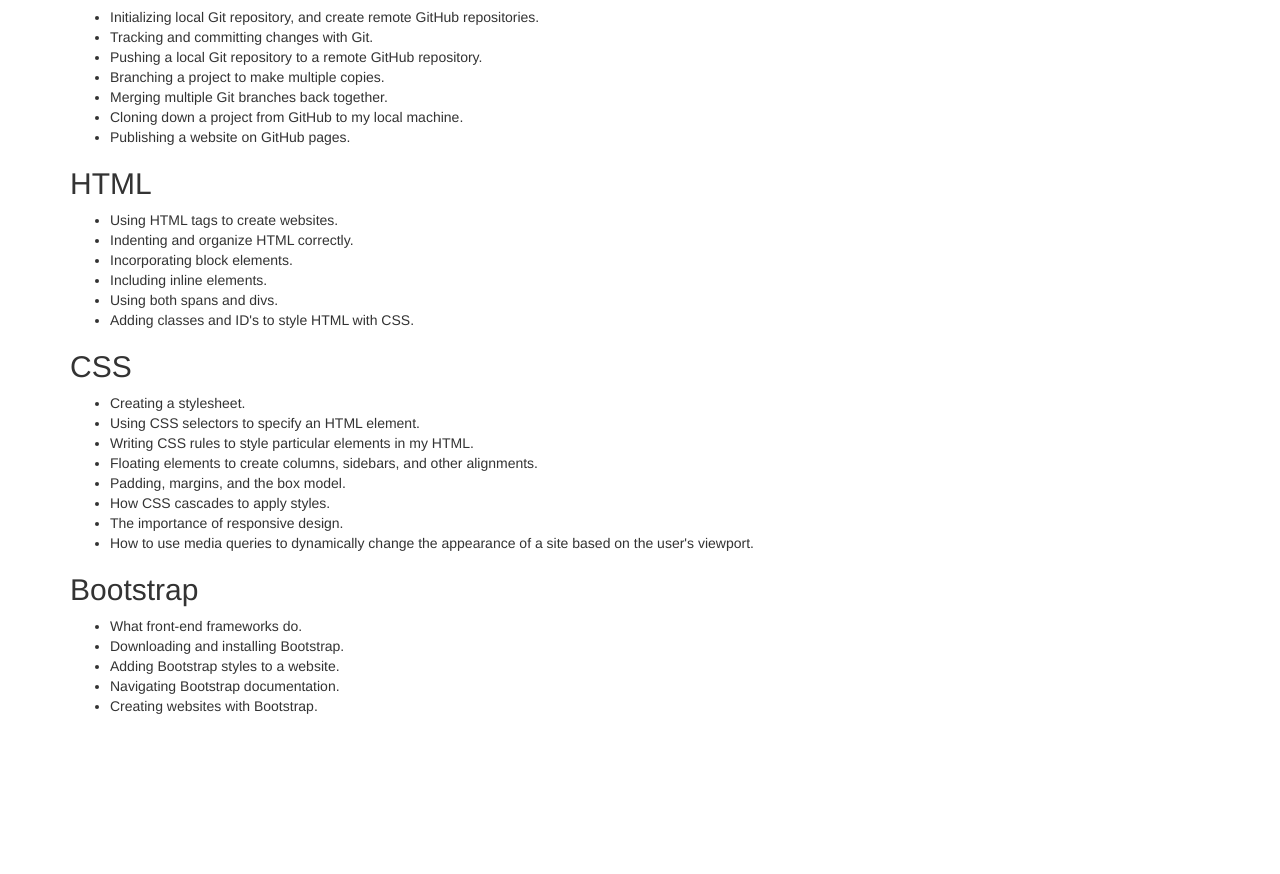
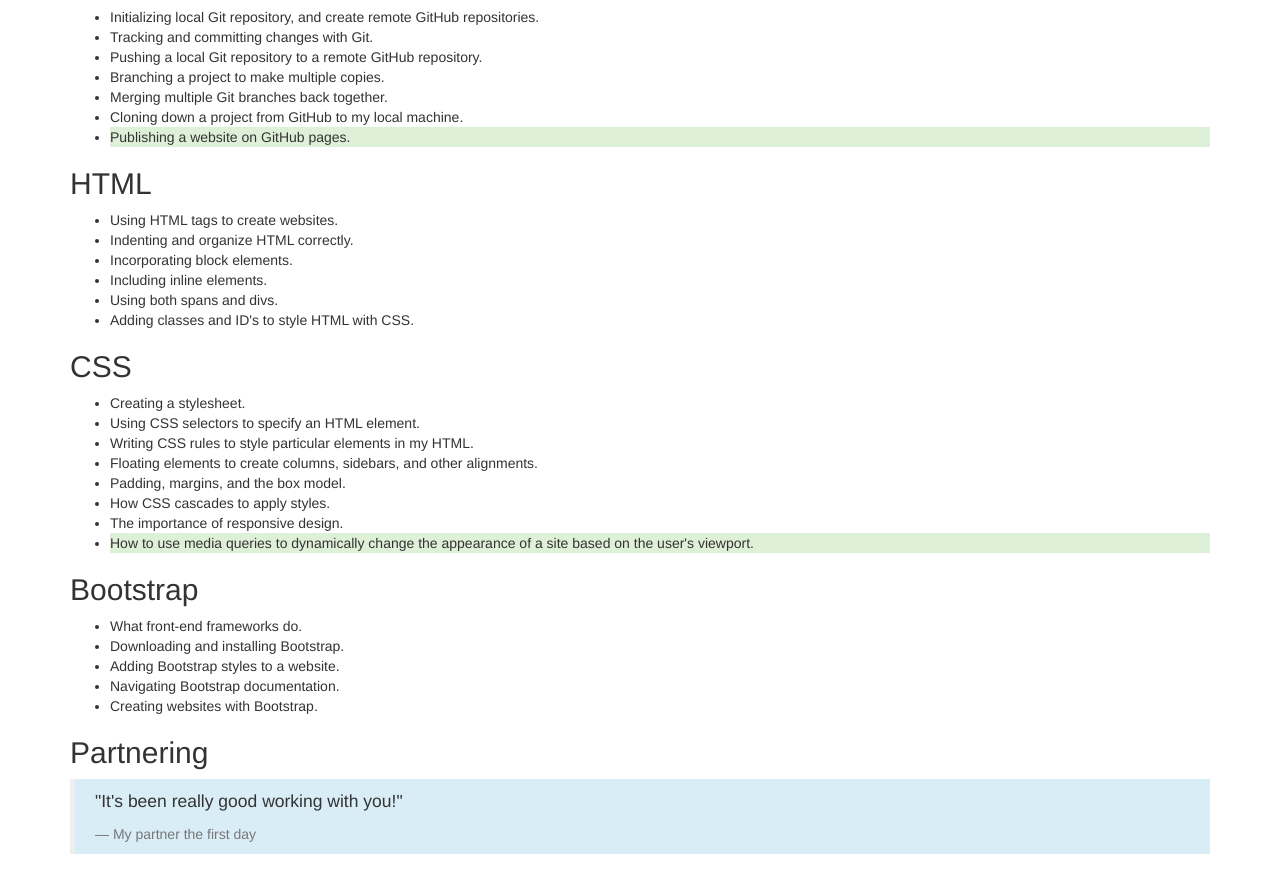
Before and after one commit to Epicodus-SZ/week1-in-review, a plain HTML site: page index.html in a window 1280 px wide. Shown: the part 449-1323 px from the top of the page. Before the commit the page ends 1175 px from the top, so only its background shows below. Drawn offline with Linux system fonts and the light colour scheme.

Commit message:
Add a second developer

```diff
--- a/index.html
+++ b/index.html
@@ -27,7 +27,7 @@
       <li>Branching a project to make multiple copies.</li>
       <li>Merging multiple Git branches back together.</li>
       <li>Cloning down a project from GitHub to my local machine.</li>
-      <li>Publishing a website on GitHub pages.</li>
+      <li class="bg-success">Publishing a website on GitHub pages.</li>
     </ul>
     <h2>HTML</h2>
     <ul>
@@ -47,7 +47,7 @@
       <li>Padding, margins, and the box model.</li>
       <li>How CSS cascades to apply styles.</li>
       <li>The importance of responsive design.</li>
-      <li>How to use media queries to dynamically change the appearance of a site based on the user's viewport.</li>
+      <li class="bg-success">How to use media queries to dynamically change the appearance of a site based on the user's viewport.</li>
     </ul>
     <h2>Bootstrap</h2>
     <ul>
@@ -57,6 +57,11 @@
       <li>Navigating Bootstrap documentation.</li>
       <li>Creating websites with Bootstrap.</li>
     </ul>
+    <h2>Partnering</h2>
+      <blockquote class="bg-info">
+        <p>"It's been really good working with you!"</p>
+        <footer>My partner the first day</footer>
+      </blockquote>
   </div>
   </body>
 </html>
```
